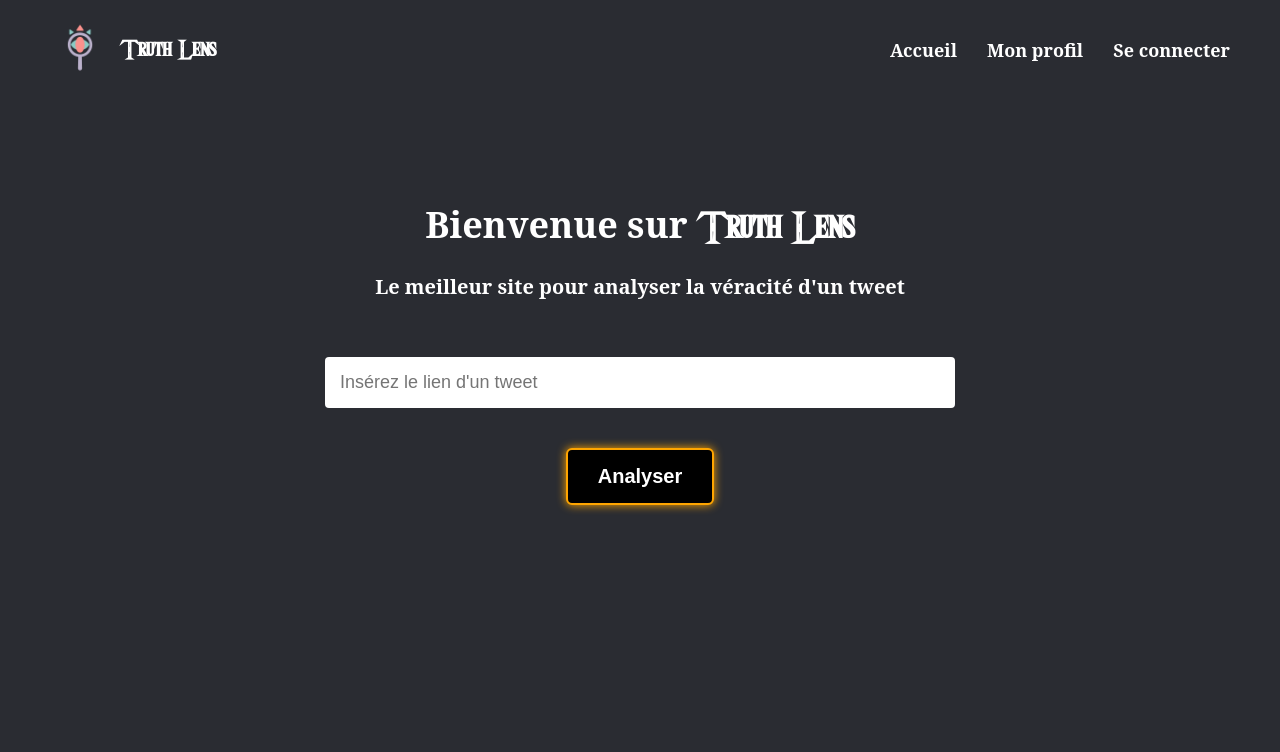
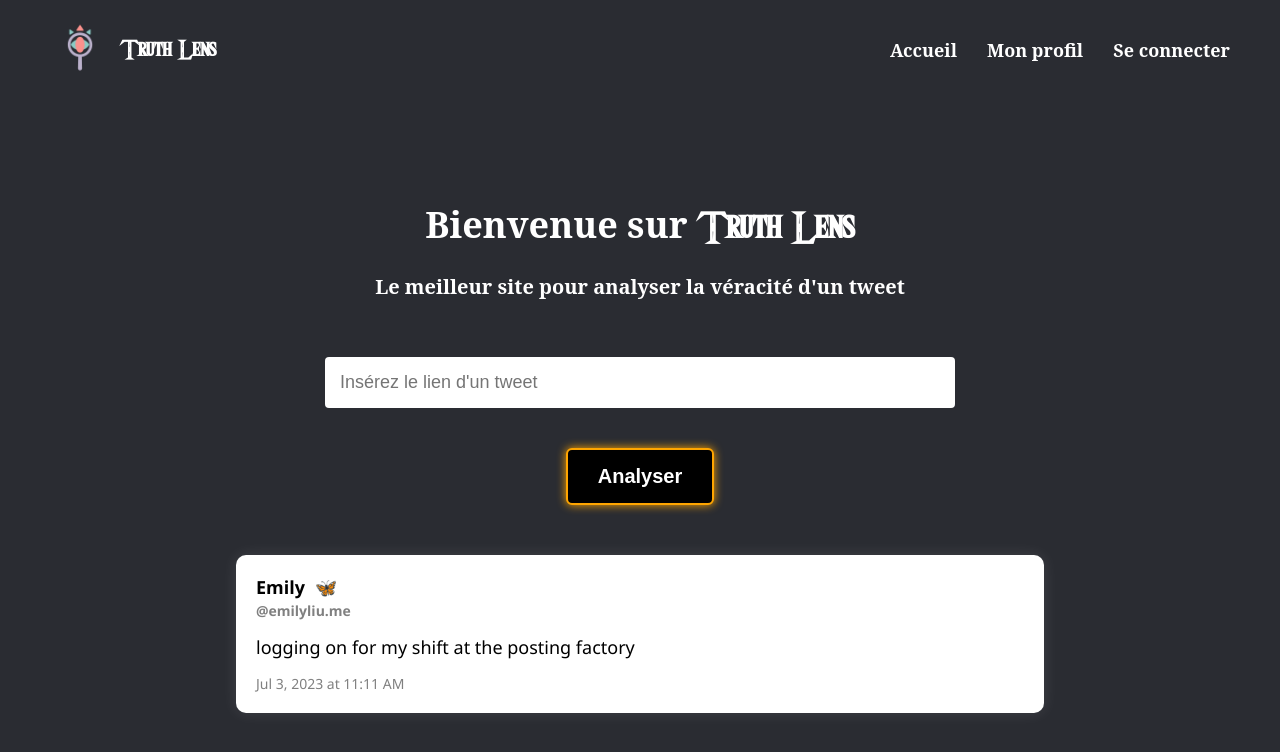
Before and after one commit to BaptsiteB/truthlens, a React (Create React App) app in the folder front-end/: page / in a window 1280 px wide. Both pictures are taken after a click on the button "Analyser". Shown: the top 752 px of the page. Built offline with nearby package versions, Linux system fonts and the light colour scheme.

Commit message:
Affichage interface tweet

```diff
--- a/front-end/src/App.css
+++ b/front-end/src/App.css
@@ -122,3 +122,43 @@ h3 {
 .analyze-button:hover {
   box-shadow: 0 0 20px orange;
 }
+
+.tweet-card {
+  background-color: white;
+  color: black;
+  width: 60%;
+  margin: 50px auto 0;
+  padding: 20px;
+  text-align: left;
+  border-radius: 10px;
+  box-shadow: 0 0 15px rgba(255, 255, 255, 0.1);
+  font-family: 'Segoe UI', Tahoma, Geneva, Verdana, sans-serif;
+}
+
+.tweet-header {
+  font-weight: bold;
+  font-size: 18px;
+  margin-bottom: 5px;
+}
+
+.tweet-emoji {
+  margin-left: 5px;
+}
+
+.tweet-username {
+  display: block;
+  color: gray;
+  font-size: 14px;
+  margin-top: 2px;
+}
+
+.tweet-content {
+  margin-top: 15px;
+  font-size: 18px;
+}
+
+.tweet-date {
+  margin-top: 15px;
+  color: gray;
+  font-size: 14px;
+}
--- a/front-end/src/App.js
+++ b/front-end/src/App.js
@@ -1,6 +1,14 @@
 import './App.css';
+import React, { useState } from 'react';
 
 function App() {
+
+  const [showTweet, setShowTweet] = useState(false);
+
+  const handleAnalyzeClick = () => {
+    setShowTweet(true); // simulation de réponse
+  };
+
   return (
     <div className="app">
       <header className="navbar">
@@ -26,7 +34,24 @@ function App() {
           placeholder="Insérez le lien d'un tweet"
           className="tweet-input"
         />
-        <button className="analyze-button">Analyser</button>
+        <button className="analyze-button" onClick={handleAnalyzeClick}>
+          Analyser
+        </button>
+
+        {showTweet && (
+          <div className="tweet-card">
+            <div className="tweet-header">
+              <span className="tweet-author">Emily <span className="tweet-emoji">🦋</span></span>
+              <span className="tweet-username">@emilyliu.me</span>
+            </div>
+            <div className="tweet-content">
+              logging on for my shift at the posting factory
+            </div>
+            <div className="tweet-date">
+              Jul 3, 2023 at 11:11 AM
+            </div>
+          </div>
+        )}
       </main>
     </div>
   );
```
Also changed, not shown: 1 other file (tests, documents, lock files or other folders).
